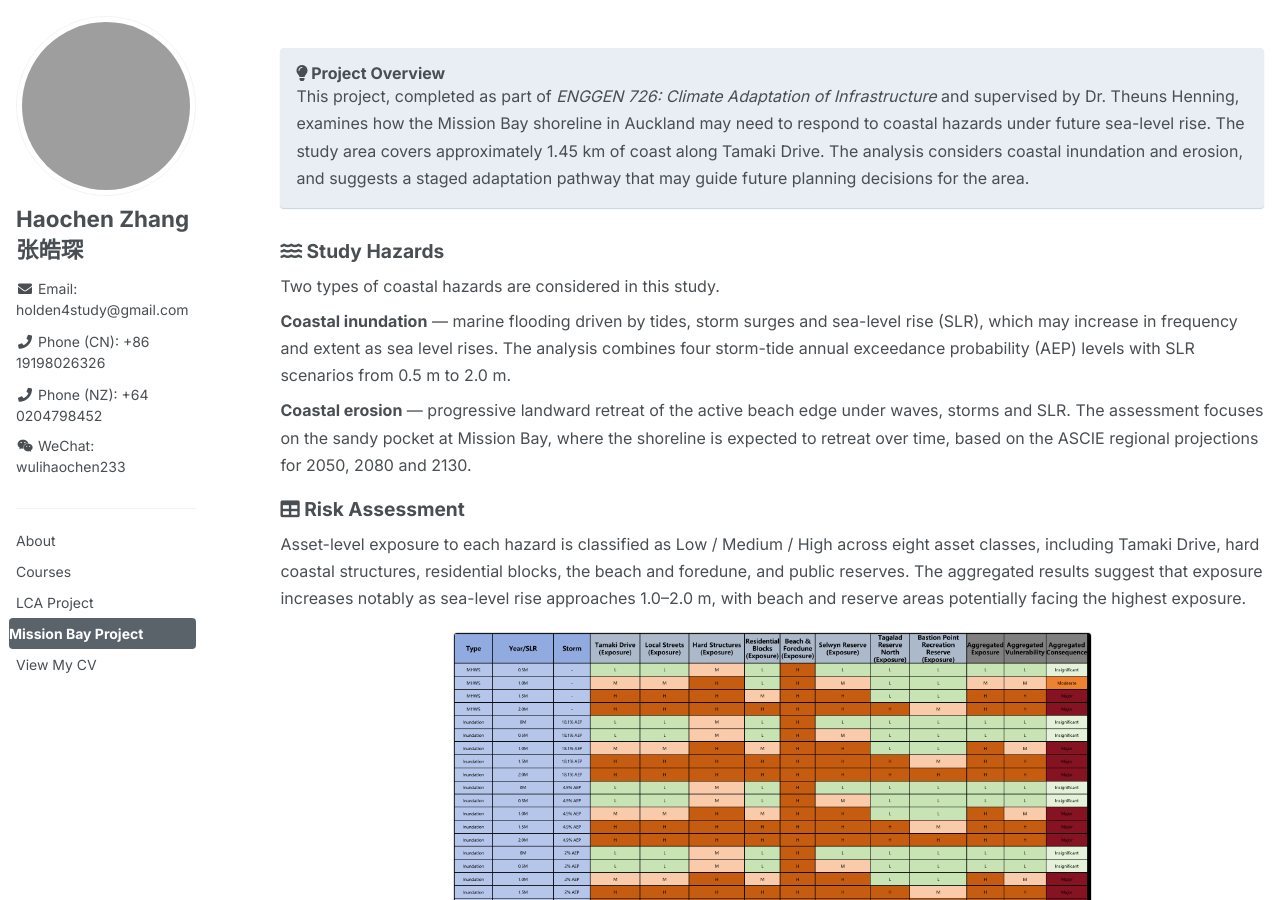
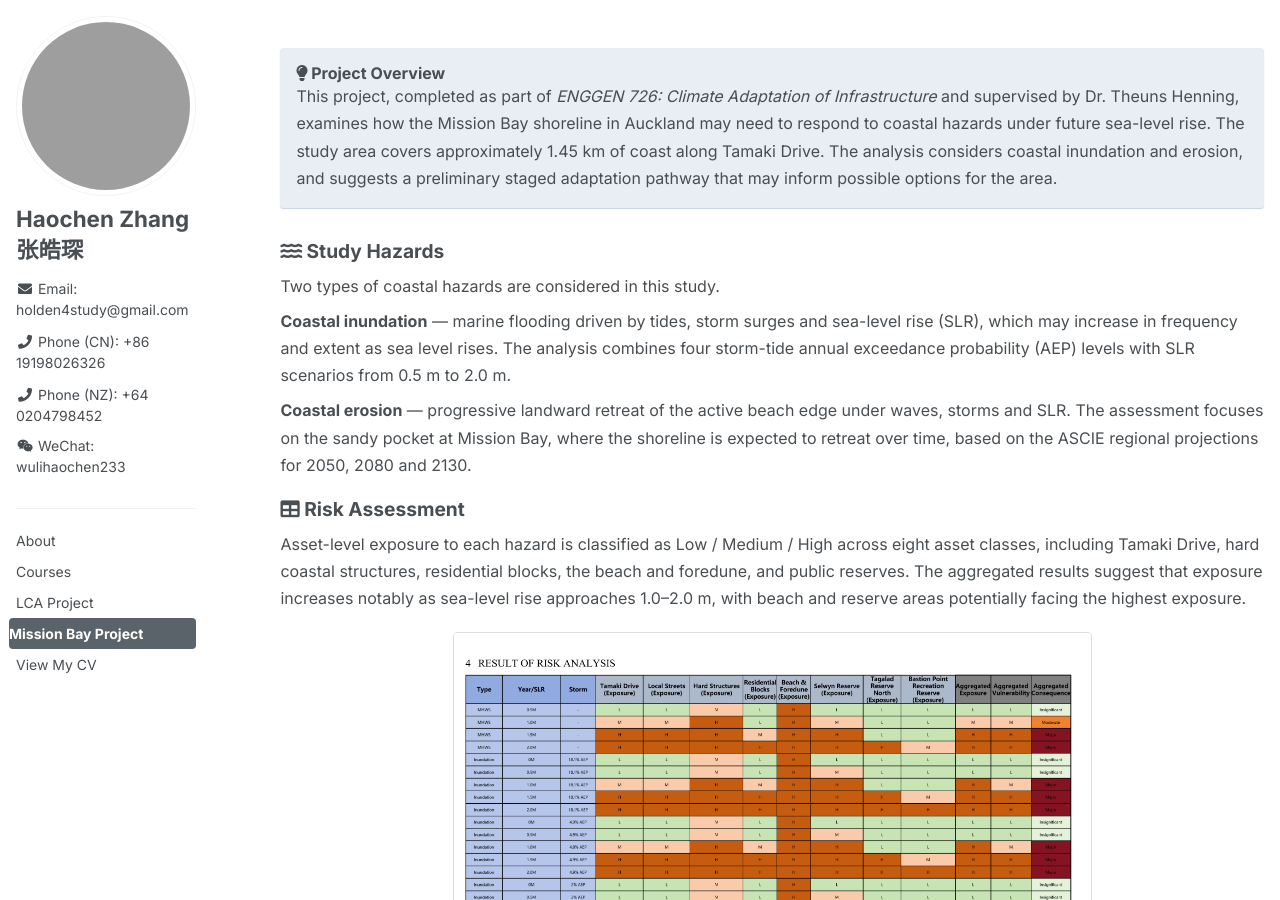
Before and after one commit to Zhang-holden/Zhang-holden.github.io, a Jekyll site: the page built from _pages/mission-bay-adaptation.md, in a window 1280 px wide and 900 px high. Built offline with Jekyll 4.4.1, drawn with Linux system fonts in a browser that asks for light colours; grey boxes are pictures that could not be loaded.

Commit message:
Fix risk matrix background and soften Overview wording (preliminary pathway)

```diff
--- a/_pages/mission-bay-adaptation.md
+++ b/_pages/mission-bay-adaptation.md
@@ -7,7 +7,7 @@ author_profile: true
 
 <div class="notice--info">
   <h4 class="no_toc"><i class="fas fa-lightbulb"></i> Project Overview</h4>
-  <p>This project, completed as part of <em>ENGGEN 726: Climate Adaptation of Infrastructure</em> and supervised by Dr. Theuns Henning, examines how the Mission Bay shoreline in Auckland may need to respond to coastal hazards under future sea-level rise. The study area covers approximately 1.45 km of coast along Tamaki Drive. The analysis considers coastal inundation and erosion, and suggests a staged adaptation pathway that may guide future planning decisions for the area.</p>
+  <p>This project, completed as part of <em>ENGGEN 726: Climate Adaptation of Infrastructure</em> and supervised by Dr. Theuns Henning, examines how the Mission Bay shoreline in Auckland may need to respond to coastal hazards under future sea-level rise. The study area covers approximately 1.45 km of coast along Tamaki Drive. The analysis considers coastal inundation and erosion, and suggests a preliminary staged adaptation pathway that may inform possible options for the area.</p>
 </div>
 
 ## <i class="fas fa-water"></i> Study Hazards
```
Also changed, not shown: images/mission_bay_risk_matrix.png.
